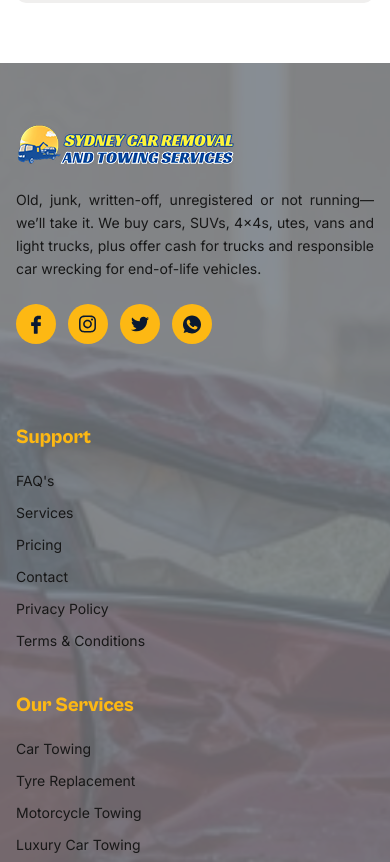
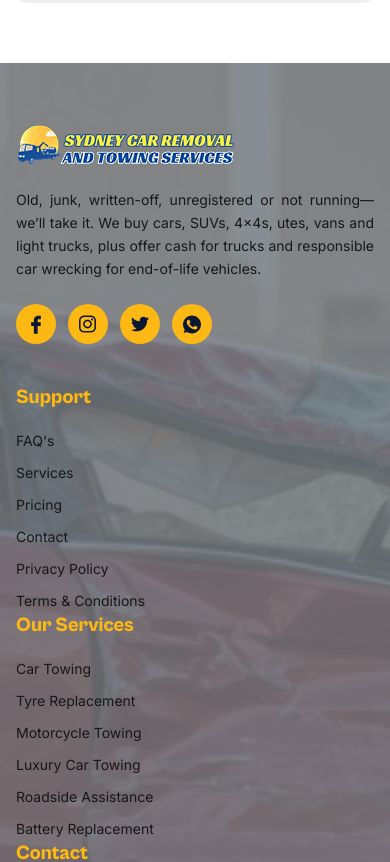
Before and after one commit to dibyawebtuned/sydneycar, a Next.js app: page / in a window 390 px wide. Shown: the part 10800-11662 px from the top of the page. Built offline with nearby package versions, Linux system fonts and the light colour scheme.

Commit message:
fix:footer gap

```diff
--- a/components/Footer.tsx
+++ b/components/Footer.tsx
@@ -80,7 +80,7 @@ const Footer: React.FC = () => {
 
       {/* Top Section */}
       <div className="relative z-10 py-15 sm:py-16 px-4 sm:px-6 lg:px-8">
-        <div className="w-full max-w-[1200px] mx-auto flex flex-col lg:flex-row gap-10 sm:gap-12">
+        <div className="w-full max-w-[1200px] mx-auto flex flex-col lg:flex-row sm:gap-12">
 
           {/* Logo & Description */}
           <div className="flex-1 flex flex-col mb-10 lg:mb-0">
```
